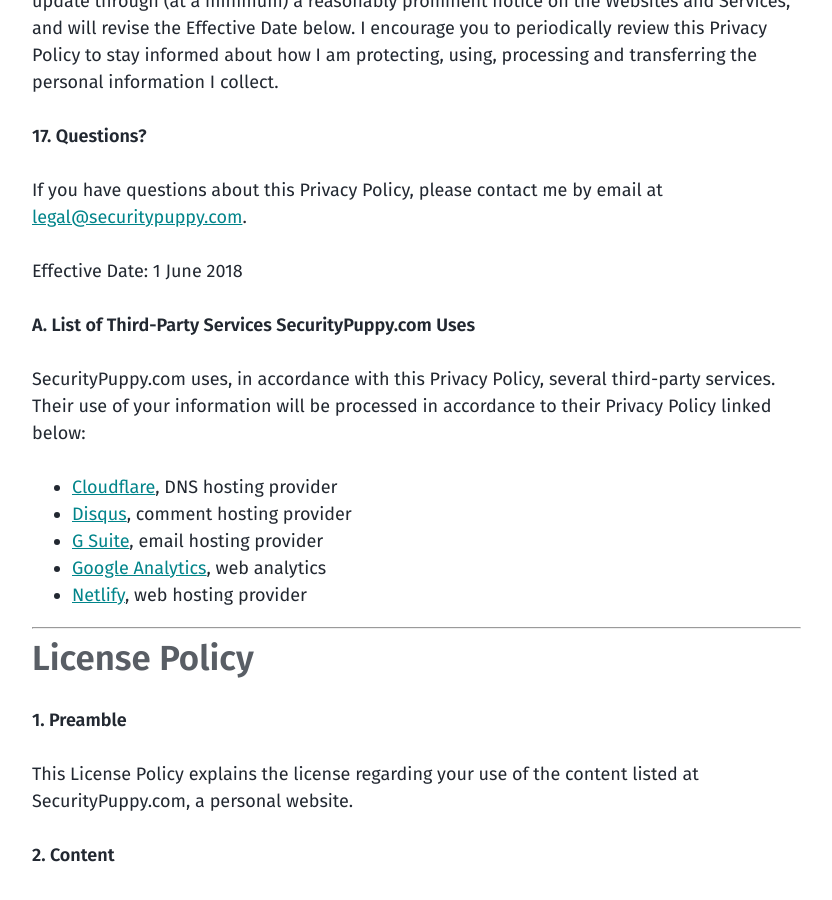
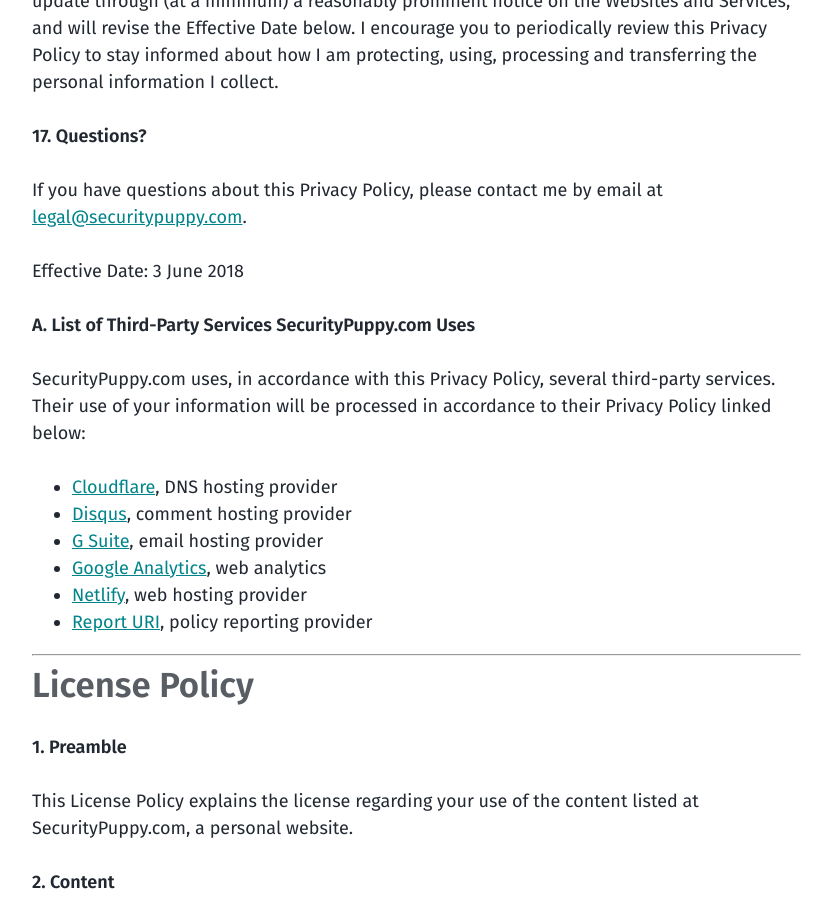
Before and after one commit to tanto259/securitypuppy, a Jekyll site: the page built from pages/legal.html, in a window 1280 px wide and 900 px high, scrolled down 4788 px. Shown: the whole window, without its empty margins (40-872 px from the left). Built offline with Jekyll 4.4.1, drawn with Linux system fonts in a browser that asks for light colours.

Commit message:
Add Report URI

```diff
--- a/netlify.toml
+++ b/netlify.toml
@@ -1,10 +1,12 @@
 [[headers]]
 for = "/*"
 [headers.values]
+Expect-CT= 'max-age=2592000, enforce, report-uri="https://securitypuppy.report-uri.com/r/d/ct/enforce"'
 Referrer-Policy = "no-referrer"
 Strict-Transport-Security = "max-age=63072000; includeSubDomains; preload"
 X-Content-Type-Options = "nosniff"
 X-Download-Options = "noopen"
 X-Frame-Options = "DENY"
 X-Permitted-Cross-Domain-Policies = "none"
-X-XSS-Protection = "1; mode=block"
+X-Security = "Puppies are awesome!"
+X-XSS-Protection = "1; mode=block; report=https://securitypuppy.report-uri.com/r/d/xss/enforce"
--- a/pages/legal.html
+++ b/pages/legal.html
@@ -100,7 +100,7 @@
 
 <p>If you have questions about this Privacy Policy, please contact me by email at <span class="email" mail="=682=oD64FC:EJAFAAJ]4@>"></span>.</p>
 
-<p>Effective Date: 1 June 2018</p>
+<p>Effective Date: 3 June 2018</p>
 
 <p><b>A. List of Third-Party Services SecurityPuppy.com Uses</b></p>
 
@@ -110,7 +110,8 @@
 <li><a href="https://help.disqus.com/terms-and-policies/disqus-privacy-policy">Disqus</a>, comment hosting provider</li>
 <li><a href="https://policies.google.com/privacy">G Suite</a>, email hosting provider</li>
 <li><a href="https://policies.google.com/privacy">Google Analytics</a>, web analytics</li>
-<li><a href="https://www.netlify.com/privacy/">Netlify</a>, web hosting provider</li></ul>
+<li><a href="https://www.netlify.com/privacy/">Netlify</a>, web hosting provider</li>
+<li><a href="https://report-uri.com/home/privacy_policy">Report URI</a>, policy reporting provider</li></ul>
 
 <hr>
 
```
